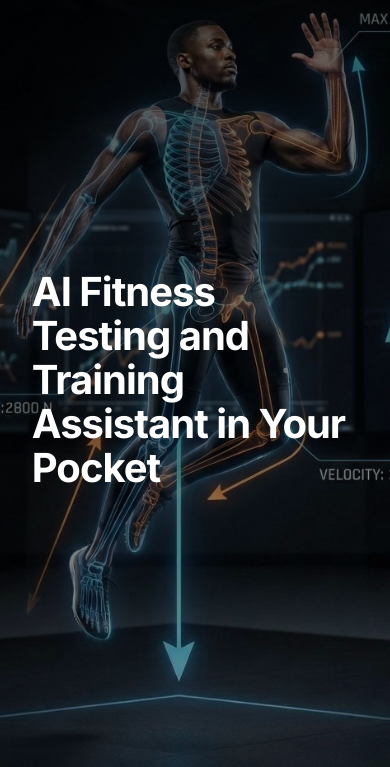
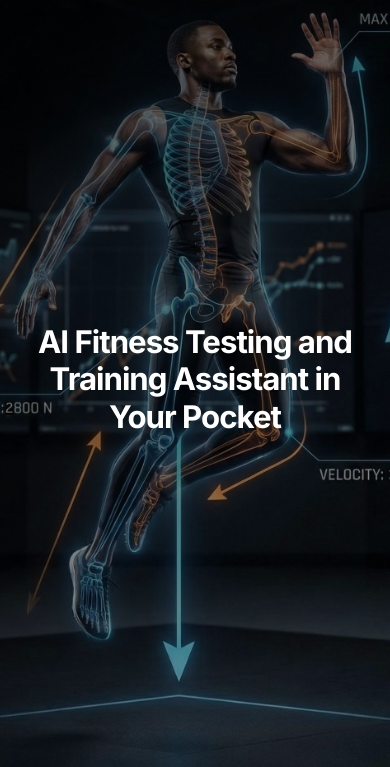
Before and after one commit to Qingshan2025/qingshan2025.github.io, a plain HTML site: page index.html in a window 390 px wide. Shown: the part 77-844 px from the top of the page. Drawn offline with Linux system fonts and the light colour scheme.

Commit message:
style: 更新首页样式以增强响应式设计和文本对齐
- 调整英雄部分的容器宽度和对齐方式，确保内容居中显示。
- 修改标题字体大小和行高，以改善可读性和视觉效果。
- 优化响应式设计，确保在不同屏幕尺寸下的表现一致。

```diff
--- a/style.css
+++ b/style.css
@@ -153,13 +153,16 @@ body {
     background: url('assets/hero-bg.jpg') center/cover no-repeat;
     display: flex;
     align-items: center;
+    justify-content: center;
     position: relative;
     color: white;
     padding-top: var(--nav-height);
 }
 
 .hero .container {
-    max-width: min(96vw, 1600px);
+    width: 100%;
+    max-width: min(98vw, 1600px);
+    text-align: center;
 }
 
 .hero-overlay {
@@ -174,14 +177,14 @@ body {
 .hero-content {
     position: relative;
     z-index: 2;
-    max-width: min(96vw, 1600px);
-    text-align: left;
+    width: 100%;
+    text-align: center;
 }
 
 .hero h1 {
-    font-size: clamp(32px, 2.6vw, 52px);
+    font-size: clamp(22px, 2.2vw, 46px);
     font-weight: 800;
-    line-height: 1.1;
+    line-height: 1.15;
     margin-bottom: 0;
     letter-spacing: -1px;
     white-space: nowrap;
@@ -386,9 +389,14 @@ body {
         max-width: 110px;
     }
 
+    .hero .container {
+        max-width: 100%;
+    }
+
     .hero h1 {
-        font-size: 40px;
+        font-size: clamp(28px, 8vw, 40px);
         white-space: normal;
+        line-height: 1.2;
     }
 
     .science-content {
```
